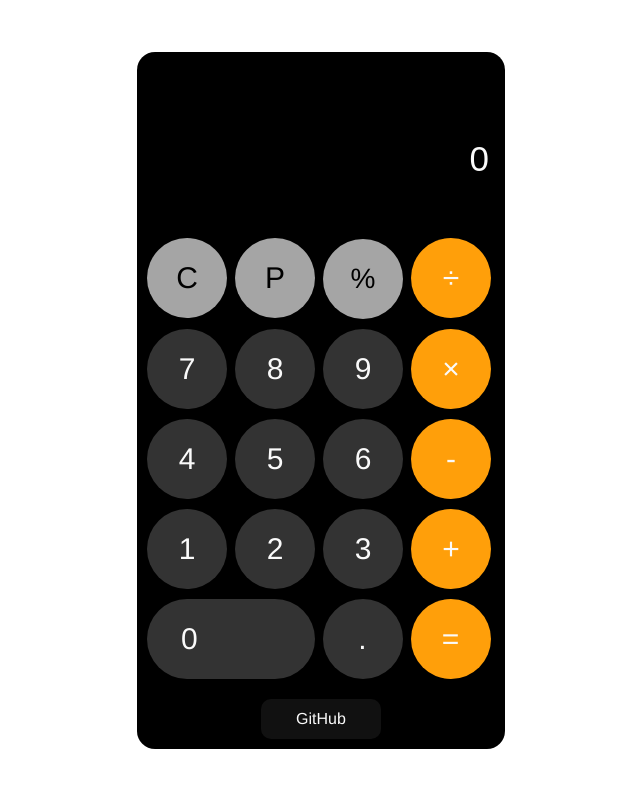
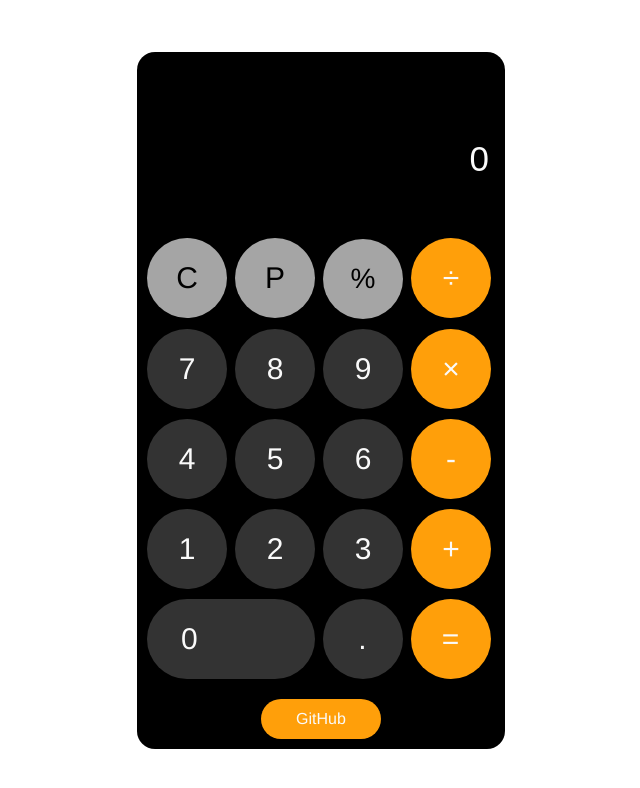
Before and after one commit to gireeswar18/Calculator, a plain HTML site: page index.html in a window 1280 px wide. Shown: the whole page, without its empty margins (319-959 px from the left). Drawn offline with Linux system fonts and the light colour scheme.

Commit message:
GitHub button modified

```diff
--- a/index.html
+++ b/index.html
@@ -38,7 +38,7 @@
         <input type="button" class="btn3" id="dot" value="." onclick="display('.')"/>
         <input type="button" class="btn2" id="equal" value="=" onclick="calculate()"/>
       </form>
-      <center><button id="gitbtn" class="glow-on-hover"><a href="https://github.com/gireeswar18/Calculator" target="_blank">GitHub</a></button></center>
+      <center><a href="https://github.com/gireeswar18/Calculator" target="_blank"><button id="gitbtn">GitHub</button></a></center>
     </div>
   </body>
   <script src="script.js"></script>
--- a/style.css
+++ b/style.css
@@ -96,57 +96,6 @@ a, a:visited {
   color: #fafafa;
 }
 
-.glow-on-hover {
-  width: 220px;
-  height: 50px;
-  border: none;
-  outline: none;
-  cursor: pointer;
-  position: relative;
-  z-index: 0;
-  border-radius: 10px;
+#gitbtn:active {
+  background-color: #333333;
 }
-
-.glow-on-hover:before {
-  content: '';
-  background: linear-gradient(45deg, #ff0000, #ff7300, #fffb00, #48ff00, #00ffd5, #002bff, #7a00ff, #ff00c8, #ff0000);
-  position: absolute;
-  top: -2px;
-  left:-2px;
-  background-size: 400%;
-  z-index: -1;
-  filter: blur(5px);
-  width: calc(100% + 4px);
-  height: calc(100% + 4px);
-  animation: glowing 20s linear infinite;
-  opacity: 0;
-  transition: opacity .3s ease-in-out;
-  border-radius: 10px;
-}
-
-
-.glow-on-hover:active:after {
-  background: transparent;
-}
-
-.glow-on-hover:hover:before {
-  opacity: 1;
-}
-
-.glow-on-hover:after {
-  z-index: -1;
-  content: '';
-  position: absolute;
-  width: 100%;
-  height: 100%;
-  background: #111;
-  left: 0;
-  top: 0;
-  border-radius: 10px;
-}
-
-@keyframes glowing {
-  0% { background-position: 0 0; }
-  50% { background-position: 400% 0; }
-  100% { background-position: 0 0; }
-}
```
